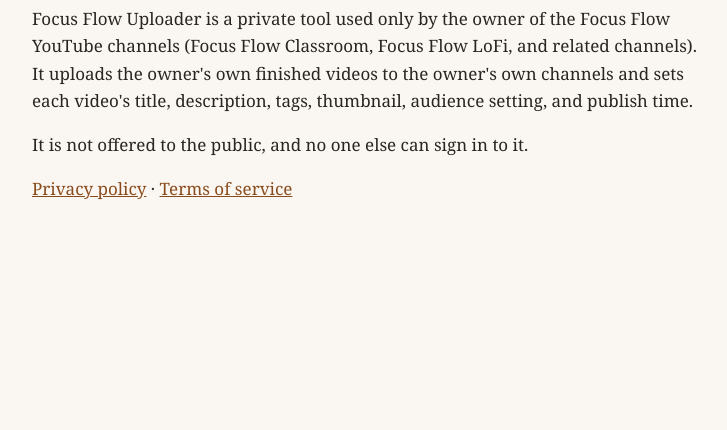
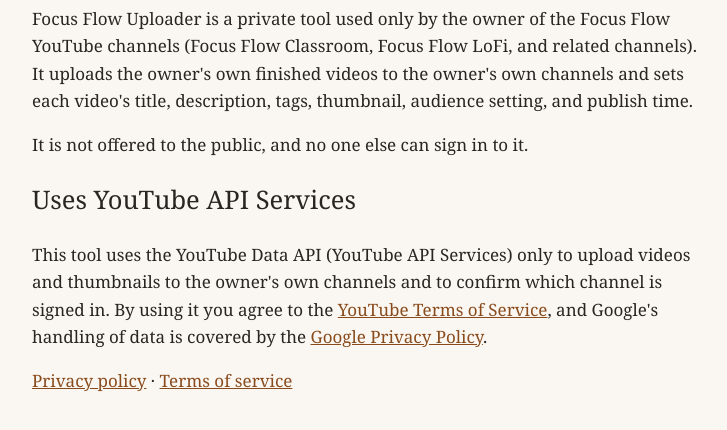
Before and after one commit to jntnevins/focusflow, a plain HTML site: page index.html in a window 1280 px wide. Shown: the part 120-550 px from the top of the page, without its empty margins (268-995 px from the left). Drawn offline with Linux system fonts and the light colour scheme.

Commit message:
Note YouTube API Services use on home page
Co-Authored-By: Claude Opus 5.5 <noreply@anthropic.com>

```diff
--- a/index.html
+++ b/index.html
@@ -14,6 +14,8 @@
 <h1>Focus Flow Uploader</h1>
 <p>Focus Flow Uploader is a private tool used only by the owner of the Focus Flow YouTube channels (Focus Flow Classroom, Focus Flow LoFi, and related channels). It uploads the owner's own finished videos to the owner's own channels and sets each video's title, description, tags, thumbnail, audience setting, and publish time.</p>
 <p>It is not offered to the public, and no one else can sign in to it.</p>
+<h2 style="font-weight:normal">Uses YouTube API Services</h2>
+<p>This tool uses the YouTube Data API (YouTube API Services) only to upload videos and thumbnails to the owner's own channels and to confirm which channel is signed in. By using it you agree to the <a href="https://www.youtube.com/t/terms">YouTube Terms of Service</a>, and Google's handling of data is covered by the <a href="https://policies.google.com/privacy">Google Privacy Policy</a>.</p>
 <p><a href="privacy.html">Privacy policy</a> · <a href="terms.html">Terms of service</a></p>
 </body>
 </html>
```
